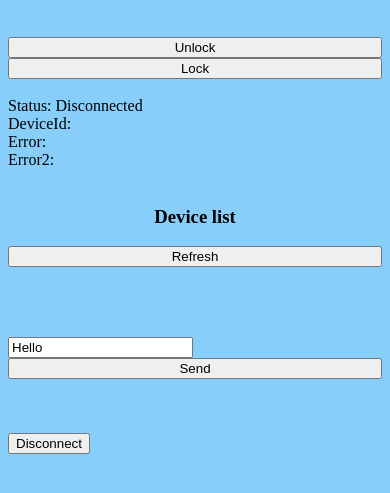
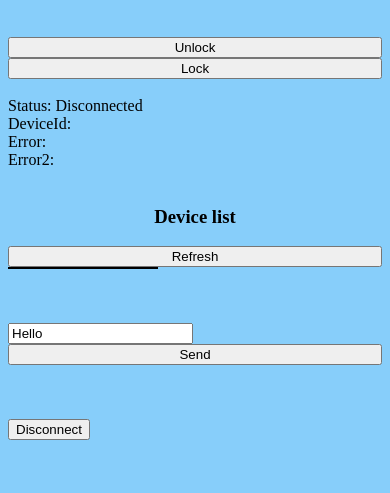
Before and after one commit to RasmusBigom/bluefruit, a plain HTML site: page index.html in a window 390 px wide. Shown: the part 79-572 px from the top of the page. Drawn offline with Linux system fonts and the light colour scheme; some packages are replaced by stand-ins of ours.

Commit message:
FUCK APPS

```diff
--- a/format.css
+++ b/format.css
@@ -21,7 +21,14 @@
 #messageInput{
 
 }
+/*
 #list{
+	border: 1px solid black;
+	background-color: red;
+	margin: 0px 60% 0px 0px;
+}
+*/
+#bleDeviceList{
 	border: 1px solid black;
 	background-color: red;
 	margin: 0px 60% 0px 0px;
```
